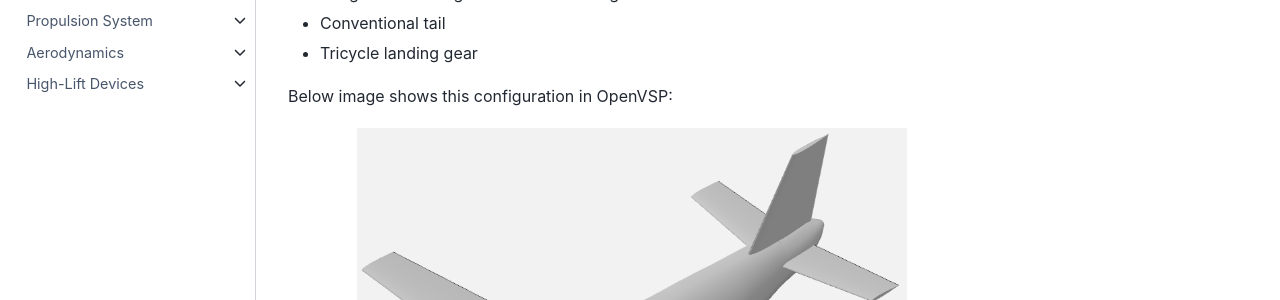
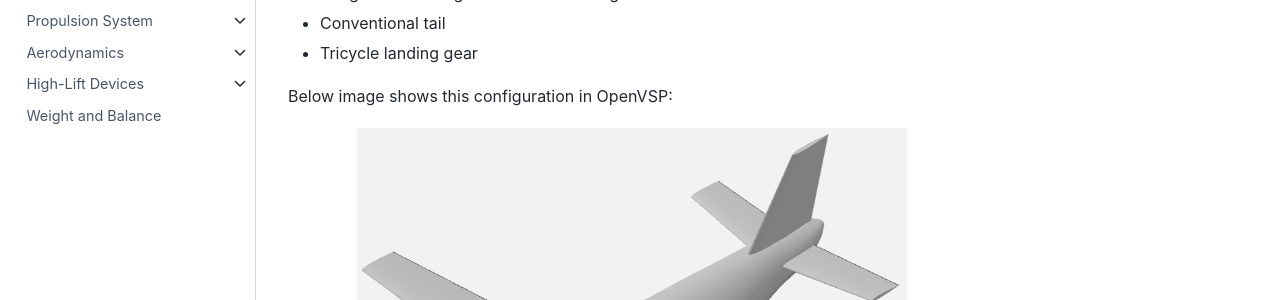
Before and after one commit to ComputationalDesignLab/aircraft-design, a Jupyter Book: the page built from book/configuration.md, in a window 1280 px wide. Shown: the part 543-843 px from the top of the page. Built offline with Jupyter Book 1.0.4 settings and Sphinx 7.4.7 and the Sphinx Book theme 1.1.4, drawn with Linux system fonts in a browser that asks for light colours.

Commit message:
added weight and balance in toc

```diff
--- a/book/_toc.yml
+++ b/book/_toc.yml
@@ -35,3 +35,4 @@ chapters:
     sections:
       - file: hl_devices/takeoff
       - file: hl_devices/landing
+  - file: weight_and_balance/intro
```
